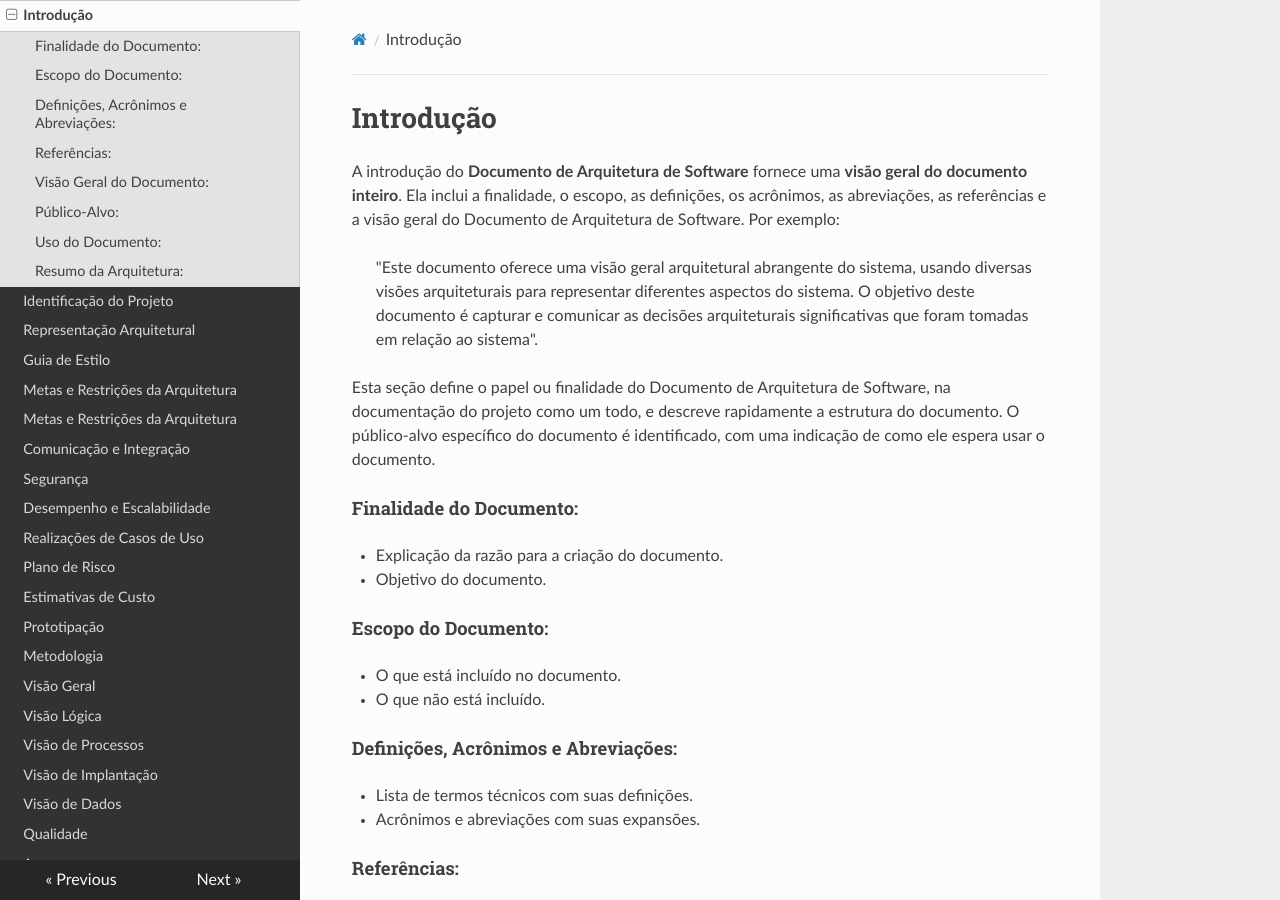
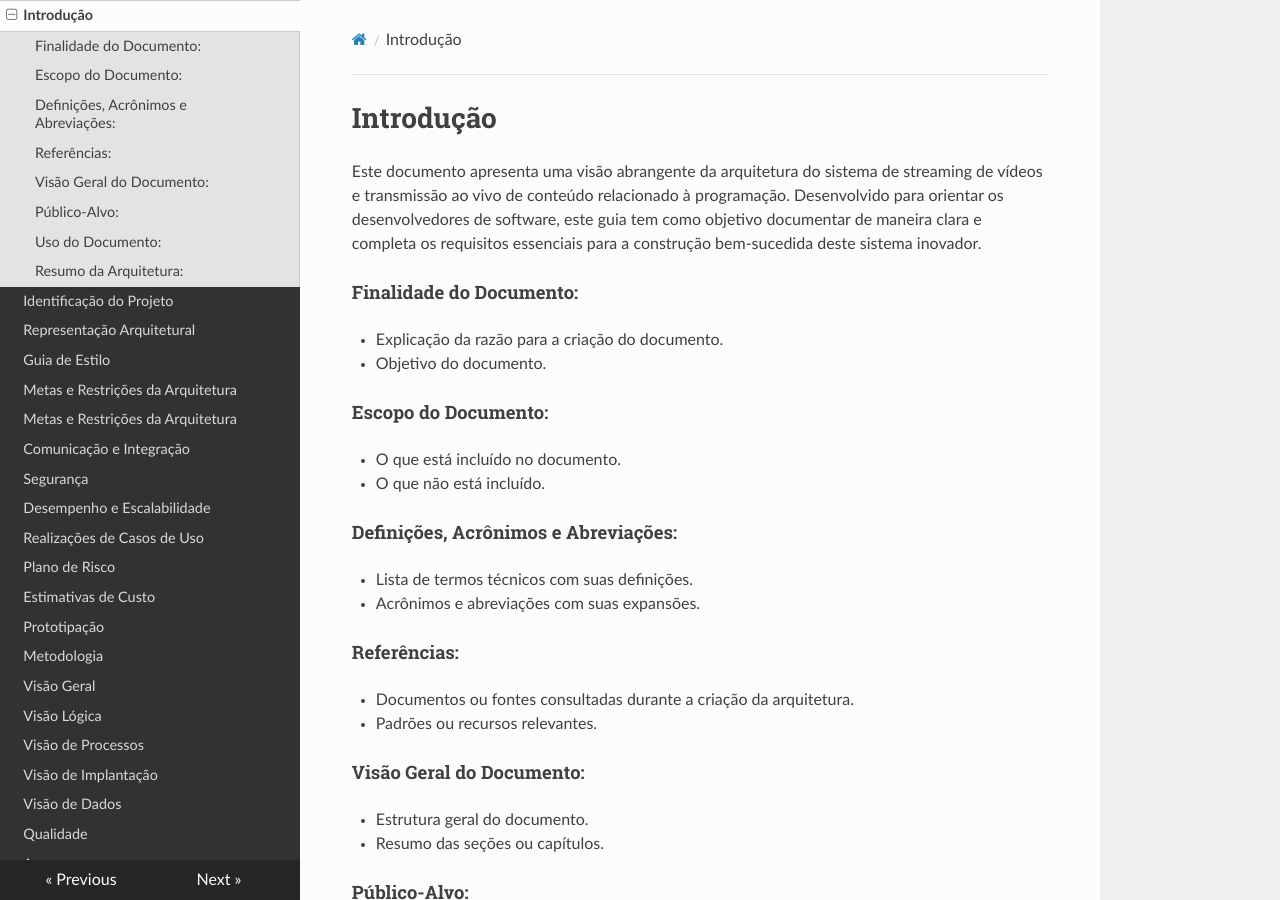
Before and after one commit to Vitor-Silva27/codecast, an MkDocs documentation site: the page built from docs/introducao.md, in a window 1280 px wide and 900 px high. Built offline with MkDocs 1.6.1, drawn with Linux system fonts in a browser that asks for light colours; nearby versions of some CDN libraries.

Commit message:
add introdução

```diff
--- a/docs/introducao.md
+++ b/docs/introducao.md
@@ -1,11 +1,6 @@
 # Introdução
 
-
-A introdução do **Documento de Arquitetura de Software** fornece uma **visão geral do documento inteiro**. Ela inclui a finalidade, o escopo, as definições, os acrônimos, as abreviações, as referências e a visão geral do Documento de Arquitetura de Software. Por exemplo:
-
-> "Este documento oferece uma visão geral arquitetural abrangente do sistema, usando diversas visões arquiteturais para representar diferentes aspectos do sistema. O objetivo deste documento é capturar e comunicar as decisões arquiteturais significativas que foram tomadas em relação ao sistema".
-
-Esta seção define o papel ou finalidade do Documento de Arquitetura de Software, na documentação do projeto como um todo, e descreve rapidamente a estrutura do documento. O público-alvo específico do documento é identificado, com uma indicação de como ele espera usar o documento.
+Este documento apresenta uma visão abrangente da arquitetura do sistema de streaming de vídeos e transmissão ao vivo de conteúdo relacionado à programação. Desenvolvido para orientar os desenvolvedores de software, este guia tem como objetivo documentar de maneira clara e completa os requisitos essenciais para a construção bem-sucedida deste sistema inovador.
 
 #### Finalidade do Documento:
 - Explicação da razão para a criação do documento.
```
